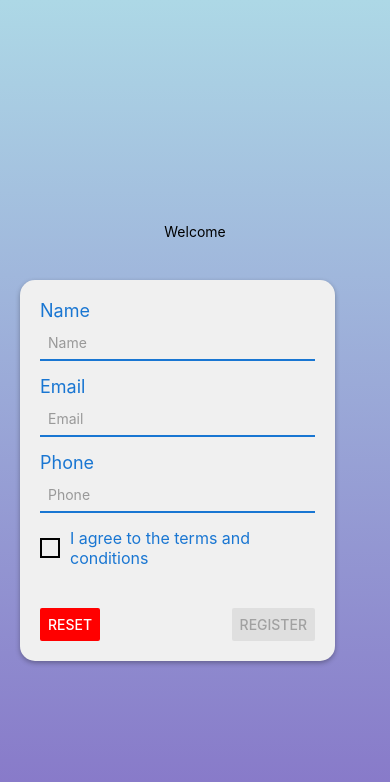
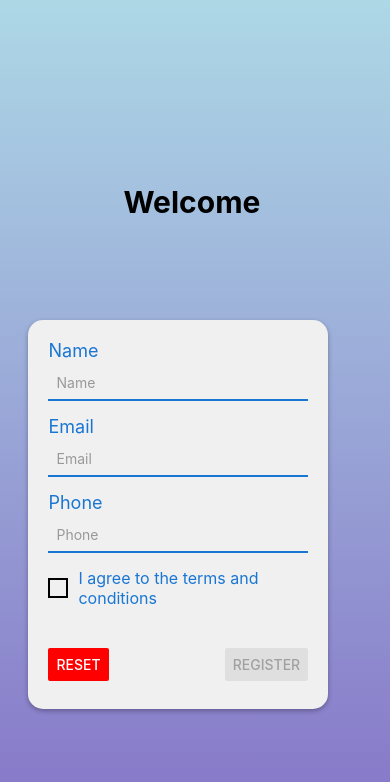
Before and after one commit to yundii/CS5520assignments, a React Native app: screen / in a window 390 px wide. Shown: the top 782 px of the page. Built offline with nearby package versions, Linux system fonts and the light colour scheme.

Commit message:
change some styles according to the demo

```diff
--- a/App.js
+++ b/App.js
@@ -43,13 +43,10 @@ export default function App() {
       colors={['lightblue', '#8573C7']}
       style={styles.background}
     >
-    <View style ={styles.title}>
-      <Text>Welcome</Text>
-    </View>
-
 
     <View style={styles.container}>
     {currentScreen === 'start' ? (
+
       <Start
           name={name}
           setName={setName}
@@ -89,13 +86,10 @@ const styles = StyleSheet.create({
     alignItems: 'center',
     justifyContent: 'center',
   },
-  title: {
-    fontSize: 30,
-    padding: 40,
-    fontWeight: 'bold',
-  },
   container: {
     width: '100%',
     paddingHorizontal: 20,
+    alignItems: 'center',
+    // justifyContent: 'center',
   },
 });
--- a/Components/GuessCard.js
+++ b/Components/GuessCard.js
@@ -1,36 +1,43 @@
 import React from 'react';
 import { View, Text, TextInput, Button, StyleSheet } from 'react-native';
 
-const GuessCard = ({ guess, setGuess, timeLeft, attempts, handleGuess, handleHint, hintUsed }) => {
+const GuessCard = ({ guess, setGuess, timeLeft, attempts, handleGuess, handleHint, hintUsed, lastDigit }) => {
   return (
     <View style={styles.container}>
-      <Text>Time Left: {timeLeft}s</Text>
-      <Text>Attempts Left: {attempts}</Text>
-      <TextInput
+        <Text style={styles.text}>Guess a number between 1 & 100 that is multiply of {lastDigit}.</Text>
+        <TextInput
         style={styles.input}
         placeholder="Enter your guess"
         value={guess}
         onChangeText={setGuess}
         keyboardType="numeric"
-      />
-      <Button title="Submit guess" onPress={handleGuess} />
-      <Button title="Use a hint" onPress={handleHint} disabled={hintUsed} />
+        />
+        <Text style={styles.text}>Attempts Left: {attempts}</Text>
+        <Text style={styles.text}>Timer: {timeLeft}s</Text>
+        <Button title="Use a hint" onPress={handleHint} disabled={hintUsed} />
+        <Button title="Submit guess" onPress={handleGuess} />
     </View>
   );
 };
 
 const styles = StyleSheet.create({
   container: {
-    justifyContent: 'center',
-    alignItems: 'center',
+    backgroundColor: '#C9C9E3',
     padding: 20,
+    borderRadius: 10,
   },
   input: {
-    height: 40,
-    borderColor: 'gray',
-    borderWidth: 1,
+    borderBottomWidth: 1,
     marginBottom: 10,
-    width: 100,
+    padding: 5,
+    width: '100%',
+    alignSelf: 'center',
+
+  },
+  text: {
+    fontSize: 16,
+    marginBottom: 10,
+    color: '#512da8',
     textAlign: 'center',
   },
 });
--- a/Components/StartCard.js
+++ b/Components/StartCard.js
@@ -1,10 +1,10 @@
 import React from 'react';
 import { View, Text, Button, StyleSheet } from 'react-native';
 
-const StartCard = ({ onStart }) => {
+const StartCard = ({ onStart, lastDigit }) => {
   return (
     <View style={styles.container}>
-      <Text>Guess a number between 1 & 100 that is multiply of 9.</Text>
+      <Text style={styles.text}>Guess a number between 1 & 100 that is multiply of {lastDigit}.</Text>
       <Button title="Start" onPress={onStart} />
     </View>
   );
@@ -12,9 +12,15 @@ const StartCard = ({ onStart }) => {
 
 const styles = StyleSheet.create({
   container: {
-    justifyContent: 'center',
-    alignItems: 'center',
+    backgroundColor: '#C9C9E3',
     padding: 20,
+    borderRadius: 10,
+  },
+  text: {
+    fontSize: 16,
+    marginBottom: 10,
+    color: '#512da8',
+    textAlign: 'center',
   },
 });
 
--- a/Components/SuccessCard.js
+++ b/Components/SuccessCard.js
@@ -4,7 +4,7 @@ import { View, Text, Button, Image, StyleSheet } from 'react-native';
 const SuccessCard = ({ chosenNumber, attempts, resetGame }) => {
   return (
     <View style={styles.container}>
-      <Text>Congratulations! You guessed the number in {attempts} attempts.</Text>
+      <Text style={styles.text}>Congratulations! You guessed the number in {attempts} attempts.</Text>
       <Image
         style={styles.image}
         source={{ uri: `https://picsum.photos/id/${chosenNumber}/100/100` }}
@@ -15,15 +15,35 @@ const SuccessCard = ({ chosenNumber, attempts, resetGame }) => {
 };
 
 const styles = StyleSheet.create({
-  container: {
-    justifyContent: 'center',
-    alignItems: 'center',
-    padding: 20,
-  },
   image: {
     width: 100,
     height: 100,
     margin: 10,
+    alignSelf: 'center',
+  },
+  container: {
+    backgroundColor: '#C9C9E3',
+    padding: 20,
+    borderRadius: 10,
+  },
+  card: {
+    padding: 20,
+    borderRadius: 15,
+    shadowColor: '#000',
+    shadowOffset: { width: 0, height: 2 },
+    shadowOpacity: 0.3,
+    shadowRadius: 5,
+    elevation: 5,
+    backgroundColor: '#f0f0f0',
+    width: '90%',
+    height: '70%',
+
+  },
+  text: {
+    fontSize: 16,
+    marginBottom: 10,
+    color: '#512da8',
+    textAlign: 'center',
   },
 });
 
--- a/screens/Game.js
+++ b/screens/Game.js
@@ -1,9 +1,9 @@
 import React, { useState, useEffect } from 'react';
-import { View, StyleSheet } from 'react-native';
-import StartCard from './StartCard';
-import GuessCard from './GuessCard';
-import GameOverCard from './GameOverCard';
-import SuccessCard from './SuccessCard';
+import { View, Button, Alert, StyleSheet } from 'react-native';
+import StartCard from '../Components/StartCard';
+import GuessCard from '../Components/GuessCard';
+import GameOverCard from '../Components/GameOverCard';
+import SuccessCard from '../Components/SuccessCard';
 
 const GameScreen = ({ phone, resetGame }) => {
   const [chosenNumber, setChosenNumber] = useState(null);
@@ -44,6 +44,7 @@ const GameScreen = ({ phone, resetGame }) => {
       alert('Invalid Guess. Please enter a number between 1 and 100.');
       return;
     }
+    setAttempts(attempts - 1);
     if (guessedNumber === chosenNumber) {
       setGameWon(true);
       setGameOver(true);
@@ -51,6 +52,8 @@ const GameScreen = ({ phone, resetGame }) => {
       setAttempts(attempts - 1);
       if (attempts === 1) {
         setGameOver(true);
+      } else {
+        Alert.alert(guessedNumber < chosenNumber ? 'Higher!' : 'Lower!');
       }
     }
   };
@@ -74,6 +77,7 @@ const GameScreen = ({ phone, resetGame }) => {
 
   return (
     <View style={styles.container}>
+        <Button title="Restart" onPress={resetGame} style={styles.restartButton} />
       {showModal ? (
         <GuessCard
           guess={guess}
@@ -83,19 +87,26 @@ const GameScreen = ({ phone, resetGame }) => {
           handleGuess={handleGuess}
           handleHint={handleHint}
           hintUsed={hintUsed}
+          lastDigit={lastDigit}
         />
       ) : (
-        <StartCard onStart={() => setShowModal(true)} />
+        <StartCard onStart={() => setShowModal(true)} lastDigit={lastDigit}/>
       )}
+
     </View>
   );
 };
 
 const styles = StyleSheet.create({
   container: {
-    flex: 1,
     justifyContent: 'center',
     alignItems: 'center',
+    position: 'relative',
+  },
+  restartButton: {
+    position: 'absolute', // Position it absolutely
+    top: 40, // Adjust as needed
+    right: 200, // Adjust as needed
   },
 });
 
--- a/screens/Start.js
+++ b/screens/Start.js
@@ -1,5 +1,5 @@
 import React from 'react';
-import { View, Button, StyleSheet } from 'react-native';
+import { View, Button, StyleSheet, Text } from 'react-native';
 import InputField from '../Components/InputField';
 import Checkbox from '../Components/Checkbox';
 
@@ -8,6 +8,8 @@ const StartScreen = ({
     isValidName, isValidEmail, isValidPhone, handleRegister, handleReset,
   }) => {
     return (
+      <View>
+        <Text style= {styles.title}>Welcome</Text>
         <View style={styles.card}>
         <InputField
           label="Name"
@@ -46,6 +48,7 @@ const StartScreen = ({
         </View>
 
         </View>
+      </View>
 
     );
   };
@@ -61,12 +64,23 @@ const StartScreen = ({
         elevation: 5,
         backgroundColor: '#f0f0f0',
         width: '90%',
+        height: '70%',
+
       },
       buttonContainer: {
         flexDirection: 'row',
         justifyContent: 'space-between',
         marginTop: 20,
       },
+      title: {
+        fontSize: 30,
+        padding: 40,
+        fontWeight: 'bold',
+        alignItems: 'center',
+        justifyContent: 'center',
+        marginBottom: 60,
+        marginLeft: 55,
+      },
   });
 
   export default StartScreen;
```
